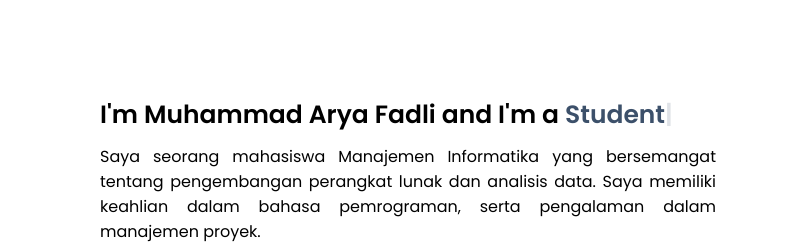
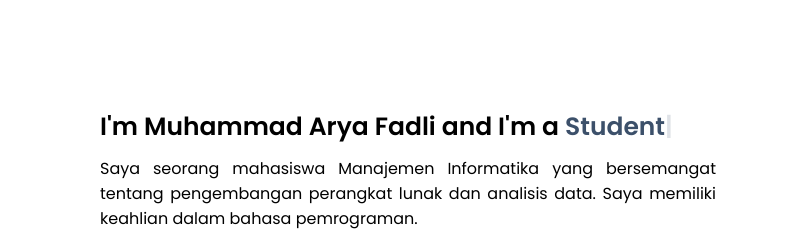
Before and after one commit to MuhammadAryaFadli/portofolio, a plain HTML site: page index.html in a window 1280 px wide. Shown: the part 1023-1271 px from the top of the page, 484-1280 px from the left. Drawn offline with nearby package versions, Linux system fonts and the light colour scheme.

Commit message:
Update index.html

```diff
--- a/index.html
+++ b/index.html
@@ -57,7 +57,7 @@
                 </div>
                 <div class="column right">
                     <div class="text">I'm Muhammad Arya Fadli and I'm a <span class="typing-2"></span></div>
-                    <p>Saya seorang mahasiswa Manajemen Informatika yang bersemangat tentang pengembangan perangkat lunak dan analisis data. Saya memiliki keahlian dalam bahasa pemrograman, serta pengalaman dalam manajemen proyek.</p>
+                    <p>Saya seorang mahasiswa Manajemen Informatika yang bersemangat tentang pengembangan perangkat lunak dan analisis data. Saya memiliki keahlian dalam bahasa pemrograman.</p>
                     <a href="#">Download CV</a>
                 </div>
             </div>
@@ -250,7 +250,7 @@
 
     <!-- footer section start -->
     <footer>
-        <span>Muhammad arya fadli</span> | <span>Manajemen Informatika</span>
+        <span>Created By <a href="#">Muhammad Arya Fadli</a> | <span class="far fa-copyright"></span> 2024 All rights reserved.</span>
     </footer>
 
     <script src="script.js"></script>
```
